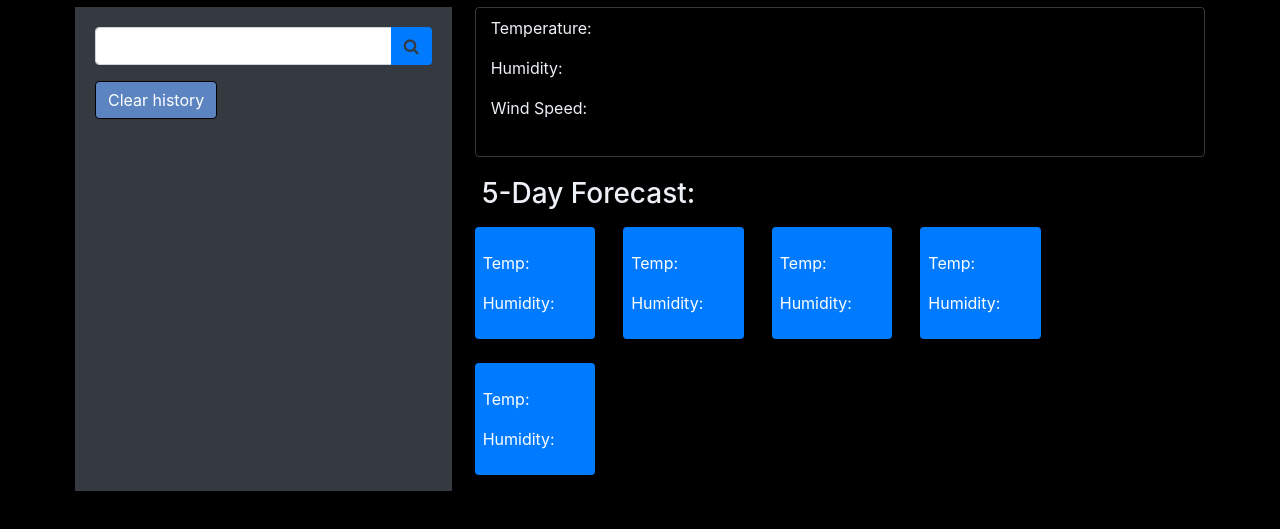
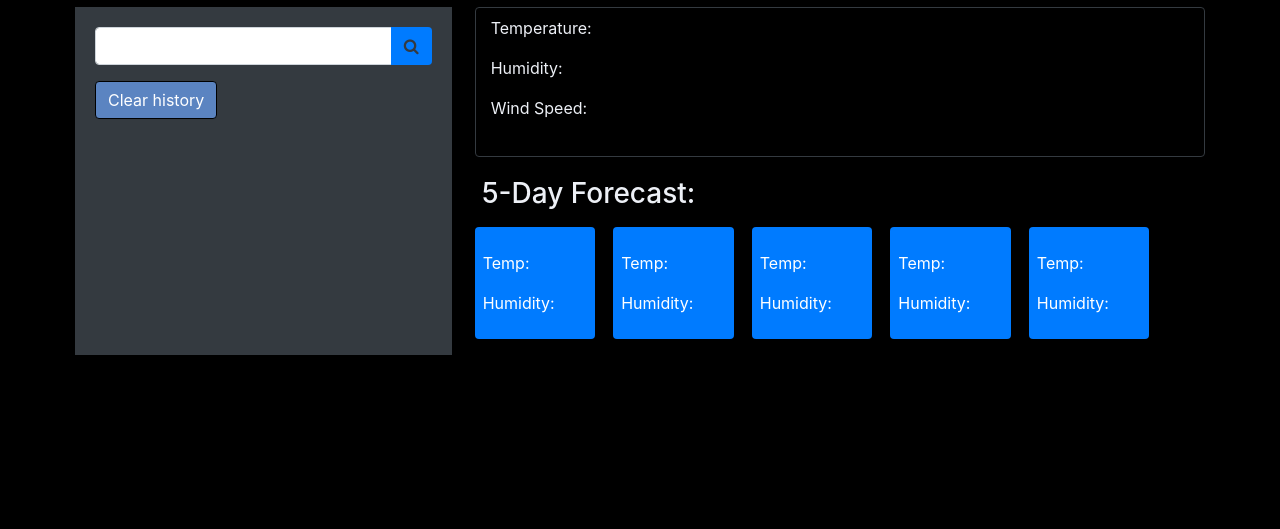
Before and after one commit to JahazielFaye/Weather-board, a plain HTML site: page index.html in a window 1280 px wide. Shown: the part 89-618 px from the top of the page. Drawn offline with nearby package versions, Linux system fonts and the light colour scheme.

```diff
--- a/Assets/style.css
+++ b/Assets/style.css
@@ -33,6 +33,17 @@ h1 {
   color:rgb(91, 132, 193);
 
 }
+#future-weather .row {
+  display: flex;
+  flex-wrap: nowrap;
+  overflow-x: auto;
+}
+
+#future-weather .forecast {
+  flex: 0 0 auto;
+  margin-right: 10px;
+}
+
 
 /* Add some margin to the Clear history button */
 #clear-history {
```
Also changed, not shown: Assets/Clear-skies.png (deleted), Assets/Screen Shot.png (added), Assets/cloudy.png (deleted), Assets/humidity.png (deleted), Assets/mist clouds.png (deleted), Assets/pressure.png (deleted), Assets/rain.png (deleted), Assets/shower rain.png (deleted), Assets/snowing.png (deleted), Assets/storm.png (deleted), Assets/sun and clouds.png (deleted), Assets/wind-icon-rooster.png (deleted), 1 other file.
